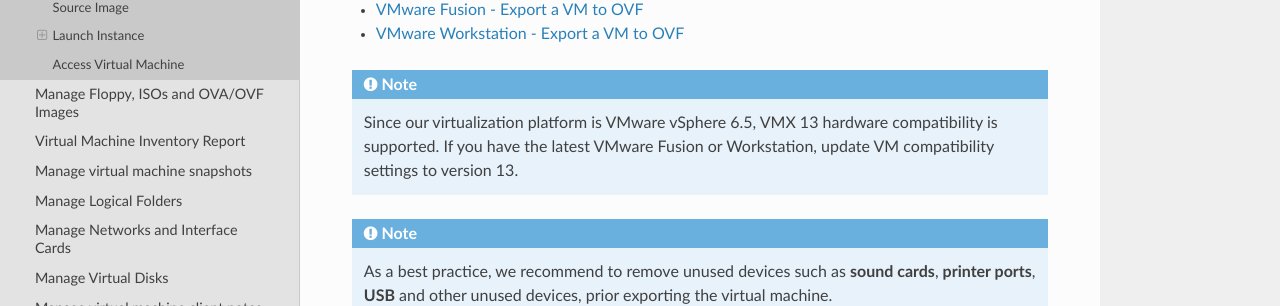
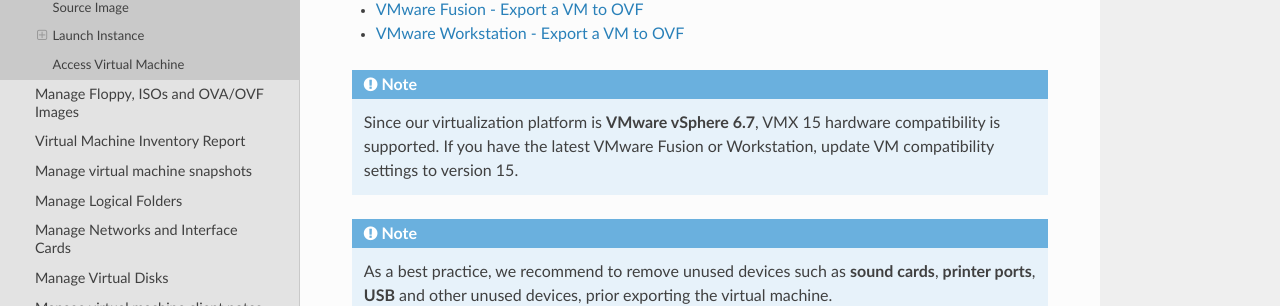
Before and after one commit to EIS-ITS/vss-cli, a Sphinx documentation site: the page built from docs/examples/deploy-image.rst, in a window 1280 px wide and 900 px high. Shown: the part 378-684 px from the top of the window. Built offline with Sphinx 7.4.7 and the Read the Docs theme 2.0.0, drawn with Linux system fonts in a browser that asks for light colours; the version number could not be read and is left out.

```diff
--- a/docs/examples/deploy-image.rst
+++ b/docs/examples/deploy-image.rst
@@ -16,9 +16,10 @@ VMware workstation or fusion, please refer to the following links:
 * `VMware Fusion - Export a VM to OVF`_
 * `VMware Workstation - Export a VM to OVF`_
 
-.. note:: Since our virtualization platform is VMware vSphere 6.5, VMX 13 hardware
-  compatibility is supported. If you have the latest VMware Fusion or Workstation,
-  update VM compatibility settings to version 13.
+.. note:: Since our virtualization platform is **VMware vSphere 6.7**,
+  VMX 15 hardware compatibility is supported. If you have the latest
+  VMware Fusion or Workstation, update VM compatibility settings to
+  version 15.
 
 .. note:: As a best practice, we recommend to remove unused devices such as
   **sound cards**, **printer ports**, **USB** and other unused devices,
```
Also changed, not shown: other parts of docs/examples/deploy-image.rst (+1 -1 lines), .bumpversion.cfg, 3 other files.
